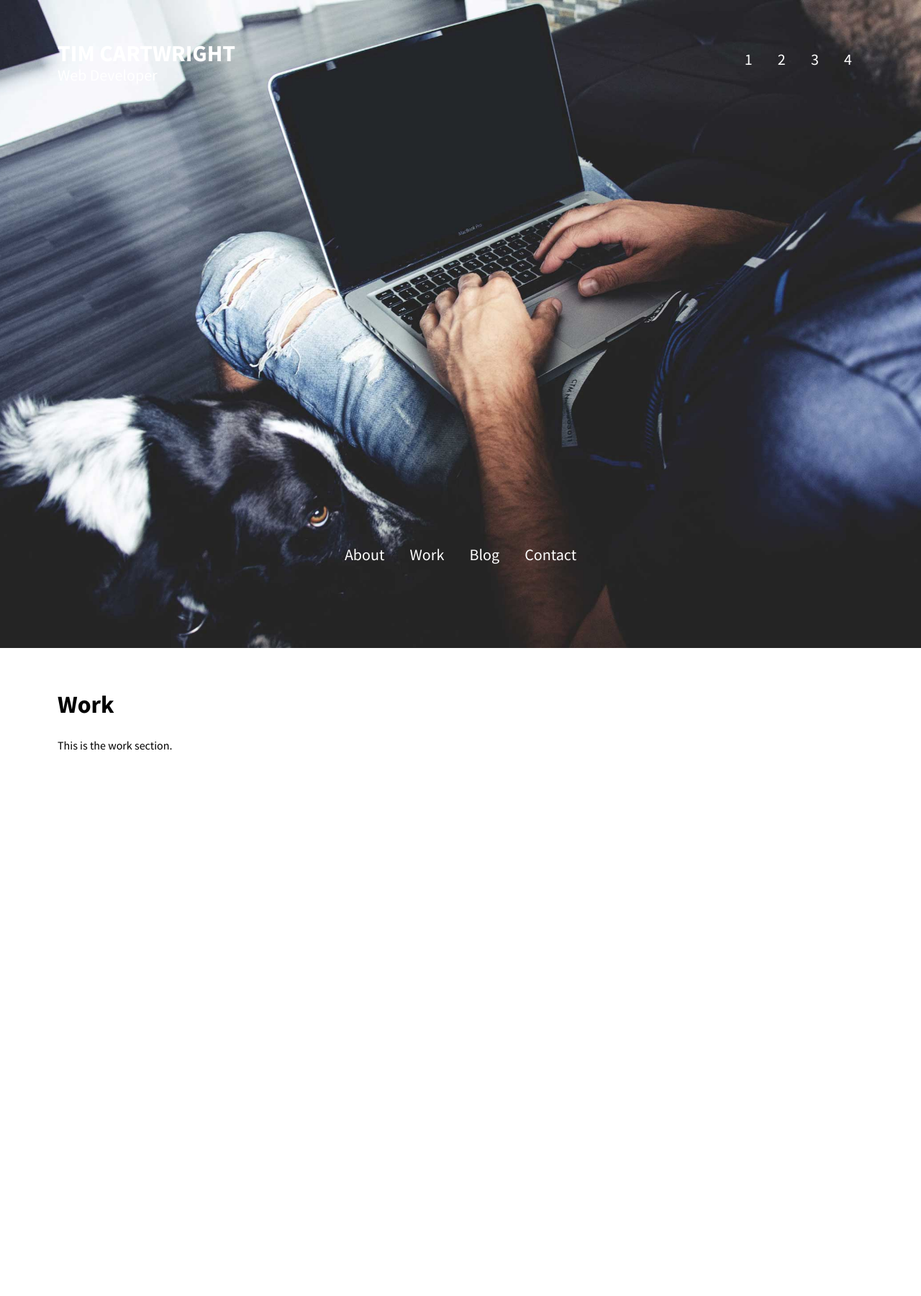
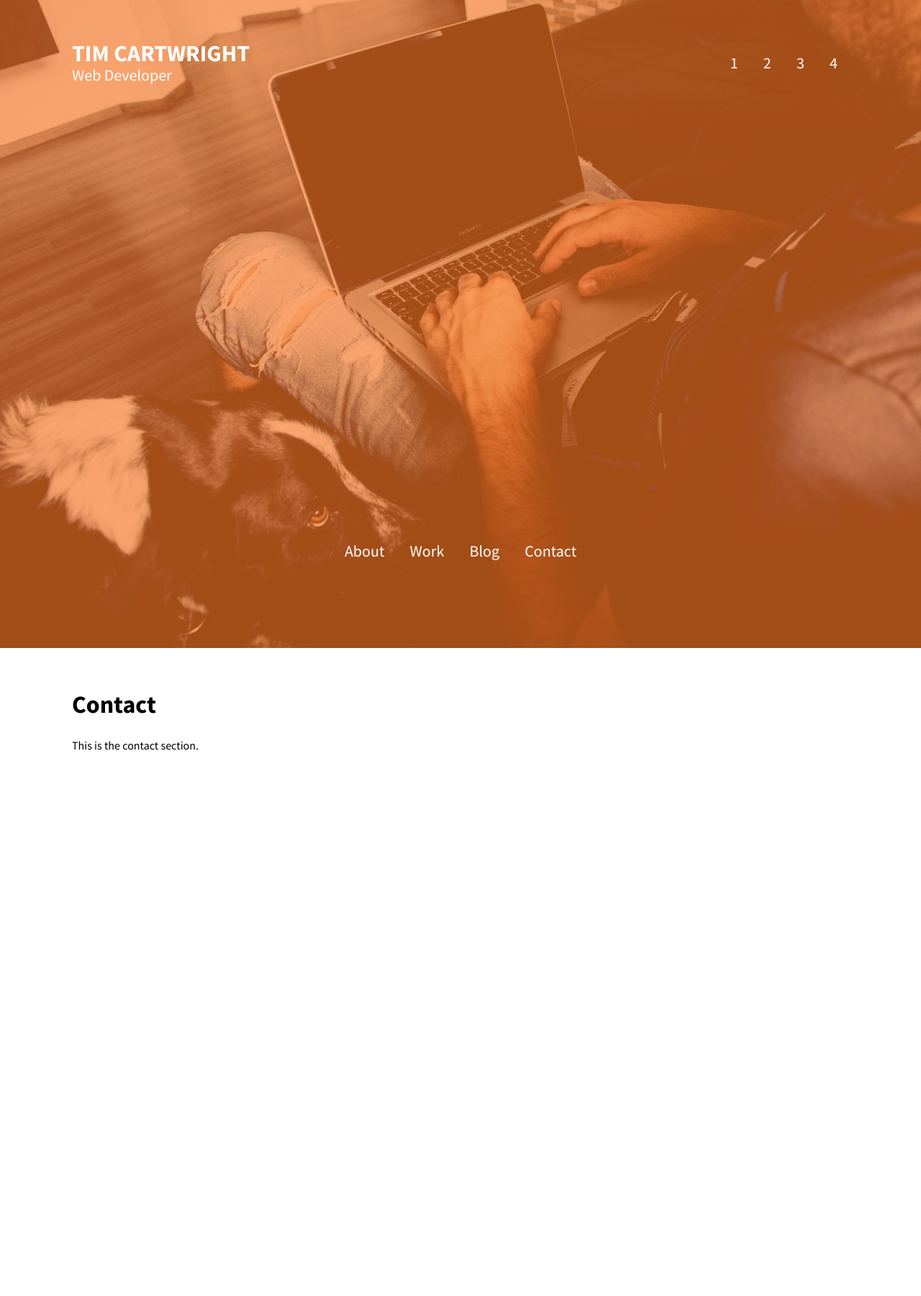
Before and after one commit to timcartwright/portfolio-b, a Jekyll site: the page built from index.html, in a window 1280 px wide. Shown: the whole page at 72% size. Built offline with Jekyll 4.4.1, drawn with Linux system fonts in a browser that asks for light colours; nearby versions of some CDN libraries.

Commit message:
Add orange overlay

```diff
--- a/_includes/footer.html
+++ b/_includes/footer.html
@@ -3,15 +3,11 @@
 		<ul>
 			<li><a id="about" href="/about">About</a></li>
 			<li><a id="work" href="/work">Work</a></li>
-			<li><a href="">Blog</a></li>
-			<li><a href="">Contact</a></li>
+			<li><a id="blog" href="/blog">Blog</a></li>
+			<li><a id="contact" href="/contact">Contact</a></li>
 		</ul>
 	</nav>
 </footer>
-<div class="bcolour">
-
-</div>
-
 
 <div class="bg bg2" id="bg2">
 
@@ -25,6 +21,17 @@
 
 </div>
 
+<div class="bg bg4" id="bg4">
+
+</div>
+
+<div class="bg bg5" id="bg5">
+
+</div>
+
+<div id="overlay" class="bcolour">
+
+</div>
 
 
 <div class="page about" id="about-page">
@@ -40,3 +47,17 @@
 		This is the work section.
 	</div>
 </div>
+
+<div class="page blog" id="blog-page">
+	<div class="wrap">
+		<h1>Blog</h1>
+		This is the blog section.
+	</div>
+</div>
+
+<div class="page contact" id="contact-page">
+	<div class="wrap">
+		<h1>Contact</h1>
+		This is the contact section.
+	</div>
+</div>
--- a/_includes/header.html
+++ b/_includes/header.html
@@ -6,6 +6,8 @@
       <h3>Web Developer</h3>
     </a>
   </div>
+
+
 
   <nav class="social-buttons">
     <ul>
--- a/_sass/_home.scss
+++ b/_sass/_home.scss
@@ -10,6 +10,7 @@ body {
 .wrap {
 	max-width: 1120px;
 	margin: 0 auto;
+	padding: 0 20px;
 }
 
 
@@ -79,6 +80,7 @@ nav {
 
 			a {
 				font-size: 1.375em;
+				line-height: 1.75;
 
 				&, &:visited, &:active, &:hover {
 					color: $white;
@@ -115,6 +117,16 @@ nav {
 	background-image: url("../images/code.jpg");
 }
 
+.bg4 {
+	opacity: 0;
+	background-image: url("../images/desktop.jpg");
+}
+
+.bg5 {
+	opacity: 0;
+	background-image: url("../images/code.jpg");
+}
+
 .bcolour {
 	position: fixed;
 	top: 0;
@@ -122,8 +134,8 @@ nav {
 	left: 0;
 	right: 0;
 	z-index: -1;
-	opacity: 0;
-	background-color: #00f;
+	opacity: 0.6;
+	background-color: #F9690E;
 }
 
 .hover-effect {
```
Also changed, not shown: js/main.coffee (+23 -1 lines).
